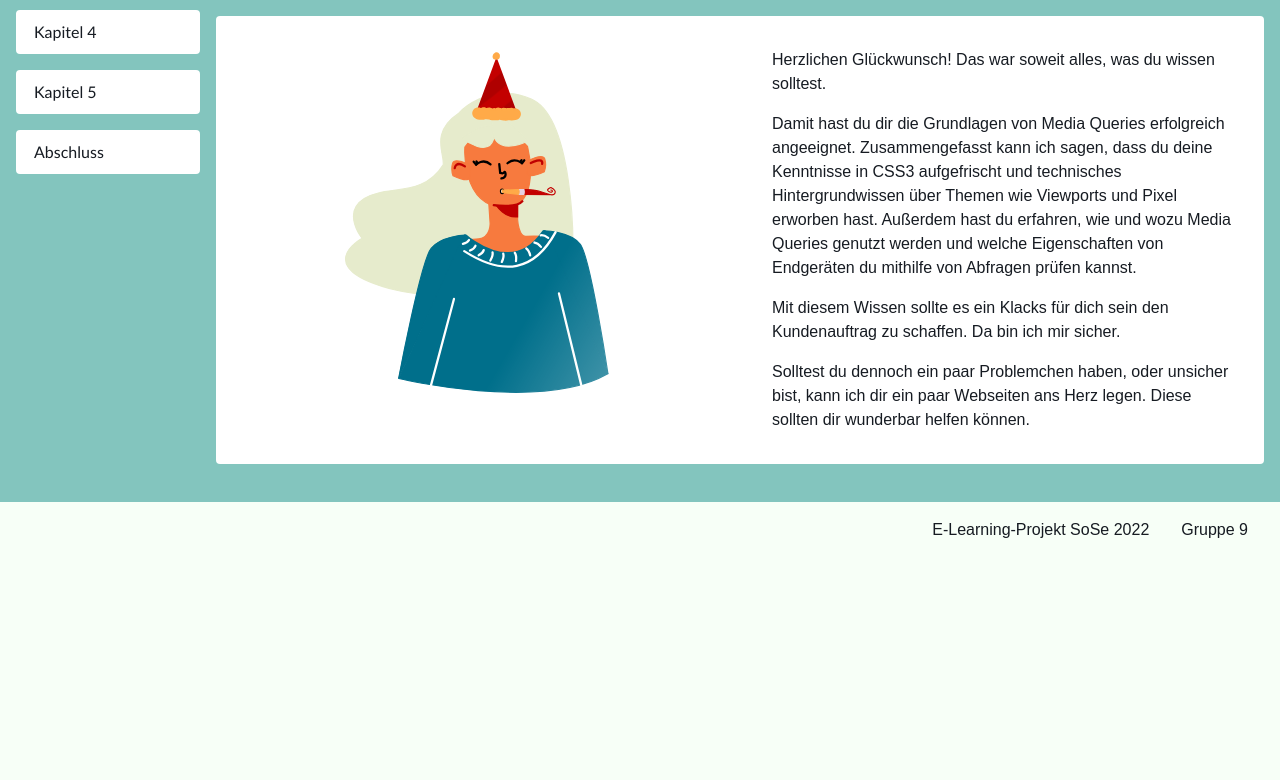
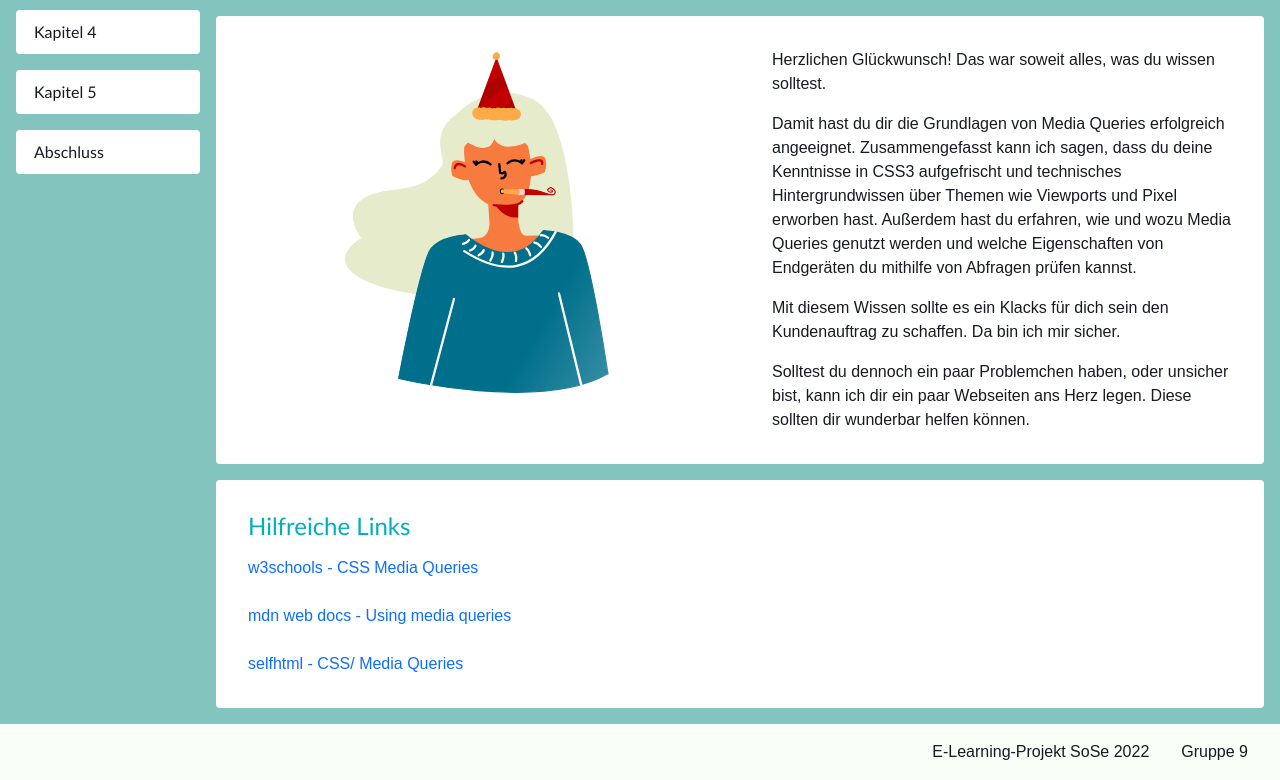
Before and after one commit to manzijes/E-Learning-Projekt, a plain HTML site: page fazit.html in a window 1280 px wide. Shown: the part 242-1022 px from the top of the page. Before the commit the page ends 800 px from the top, so only its background shows below. Drawn offline with Linux system fonts and the light colour scheme.

Commit message:
hilfreiche Links

```diff
--- a/fazit.html
+++ b/fazit.html
@@ -94,6 +94,20 @@
                         </p>
                     </div>
                 </div>
+
+                <div class="row">
+                    <div class="col-12 goals">
+                        <h4>Hilfreiche Links</h4>
+
+                        <a class="link" href="https://www.w3schools.com/css/css3_mediaqueries.asp" target="_blank">w3schools - CSS Media Queries</a>
+                        <br><br>
+                        <a class="link" href="https://developer.mozilla.org/en-US/docs/Web/CSS/Media_Queries/Using_media_queries" target="_blank">mdn web docs - Using media queries</a>
+                        <br><br>
+                        <a class="link" href="https://wiki.selfhtml.org/wiki/CSS/Media_Queries" target="_blank">selfhtml - CSS/ Media Queries</a>
+
+                    </div>
+                </div>
+
             </div>
 
         </div>
```
